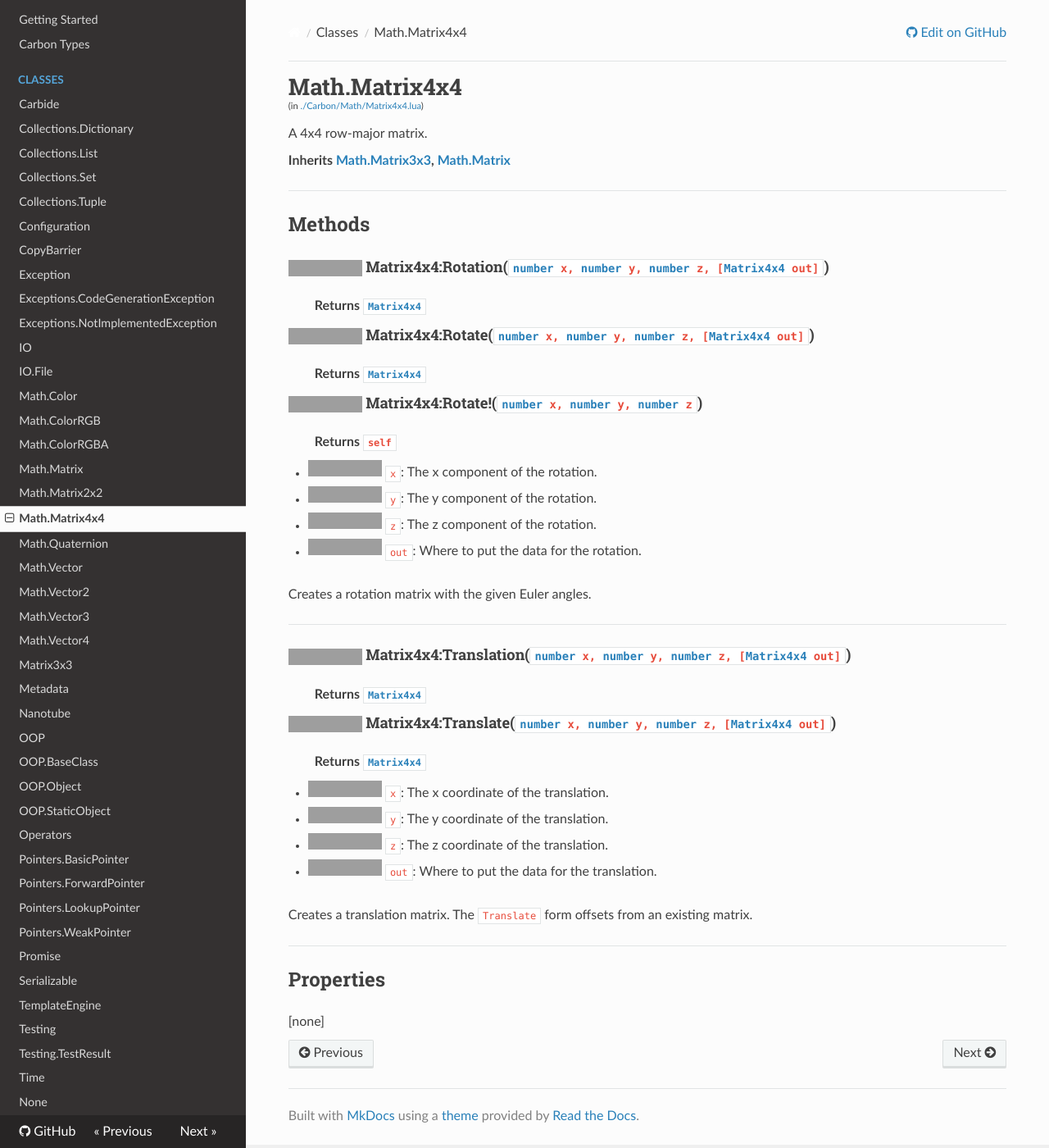
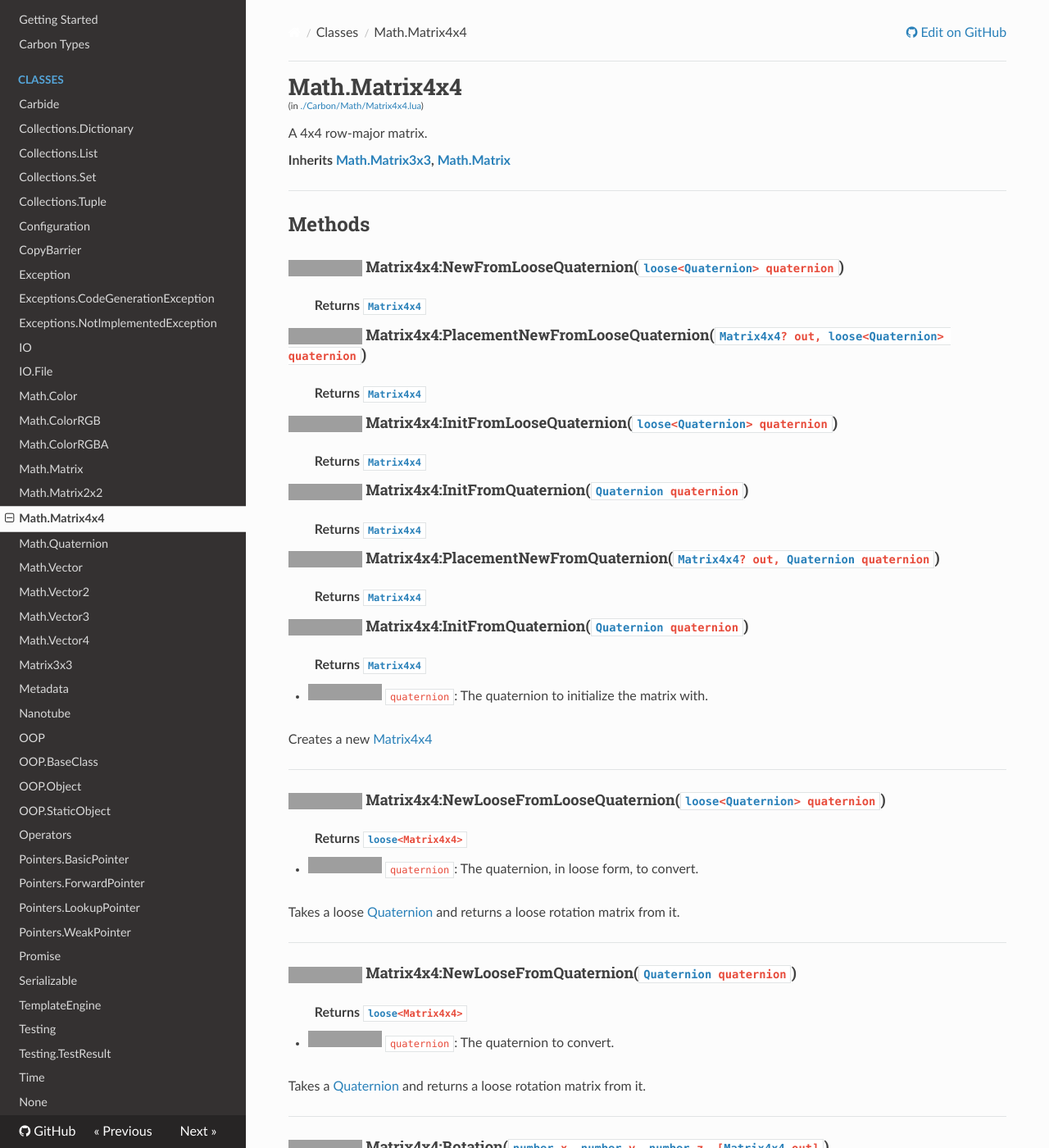
Before and after one commit to lua-carbon/carbon, an MkDocs documentation site: the page built from docs/Classes/Math.Matrix4x4.md, in a window 1280 px wide and 1400 px high. Shown: the whole window at 82% size. Built offline with MkDocs 1.6.1, drawn with Linux system fonts in a browser that asks for light colours; nearby versions of some CDN libraries; old or Windows-style settings are respelled for this version of MkDocs; grey boxes are pictures that could not be loaded.

Commit message:
Matrix fleshing out, vector and quaternion filling

```diff
--- a/docs/Classes/Math.Matrix4x4.md
+++ b/docs/Classes/Math.Matrix4x4.md
@@ -8,6 +8,44 @@ A 4x4 row-major matrix.
 
 <hr />
 ## Methods
+<h4 class="method-name"><img class="doc-image" alt="public" src="https://img.shields.io/badge/class-public-11b237.svg?style=flat-square" /> Matrix4x4:NewFromLooseQuaternion(<code><a href="Types#loose">loose</a>&lt;<a href="Classes/Quaternion">Quaternion</a>&gt; quaternion</code>)</h4>
+**<span class="method-returns">Returns <code><a href="Classes/Math.Matrix4x4">Matrix4x4</a></code></span>**
+<h4 class="method-name"><img class="doc-image" alt="public" src="https://img.shields.io/badge/class-public-11b237.svg?style=flat-square" /> Matrix4x4:PlacementNewFromLooseQuaternion(<code><a href="Classes/Math.Matrix4x4">Matrix4x4</a>? out, <a href="Types#loose">loose</a>&lt;<a href="Classes/Quaternion">Quaternion</a>&gt; quaternion</code>)</h4>
+**<span class="method-returns">Returns <code><a href="Classes/Math.Matrix4x4">Matrix4x4</a></code></span>**
+
+<h4 class="method-name"><img class="doc-image" alt="public" src="https://img.shields.io/badge/object-public-11b237.svg?style=flat-square" /> Matrix4x4:InitFromLooseQuaternion(<code><a href="Types#loose">loose</a>&lt;<a href="Classes/Quaternion">Quaternion</a>&gt; quaternion</code>)</h4>
+**<span class="method-returns">Returns <code><a href="Classes/Math.Matrix4x4">Matrix4x4</a></code></span>**
+
+<h4 class="method-name"><img class="doc-image" alt="public" src="https://img.shields.io/badge/class-public-11b237.svg?style=flat-square" /> Matrix4x4:InitFromQuaternion(<code><a href="Classes/Quaternion">Quaternion</a> quaternion</code>)</h4>
+**<span class="method-returns">Returns <code><a href="Classes/Math.Matrix4x4">Matrix4x4</a></code></span>**
+
+<h4 class="method-name"><img class="doc-image" alt="public" src="https://img.shields.io/badge/class-public-11b237.svg?style=flat-square" /> Matrix4x4:PlacementNewFromQuaternion(<code><a href="Classes/Math.Matrix4x4">Matrix4x4</a>? out, <a href="Classes/Quaternion">Quaternion</a> quaternion</code>)</h4>
+**<span class="method-returns">Returns <code><a href="Classes/Math.Matrix4x4">Matrix4x4</a></code></span>**
+
+<h4 class="method-name"><img class="doc-image" alt="public" src="https://img.shields.io/badge/object-public-11b237.svg?style=flat-square" /> Matrix4x4:InitFromQuaternion(<code><a href="Classes/Quaternion">Quaternion</a> quaternion</code>)</h4>
+**<span class="method-returns">Returns <code><a href="Classes/Math.Matrix4x4">Matrix4x4</a></code></span>**
+
+- <img class="doc-image" alt="required" src="https://img.shields.io/badge/%20-required-ff9600.svg?style=flat-square" />  `quaternion`: The quaternion to initialize the matrix with.
+
+Creates a new <a href="Classes/Math.Matrix4x4">Matrix4x4</a>
+
+<hr/>
+<h4 class="method-name"><img class="doc-image" alt="public" src="https://img.shields.io/badge/class-public-11b237.svg?style=flat-square" /> Matrix4x4:NewLooseFromLooseQuaternion(<code><a href="Types#loose">loose</a>&lt;<a href="Classes/Quaternion">Quaternion</a>&gt; quaternion</code>)</h4>
+**<span class="method-returns">Returns <code><a href="Types#loose">loose</a>&lt;Matrix4x4&gt;</code></span>**
+
+- <img class="doc-image" alt="required" src="https://img.shields.io/badge/%20-required-ff9600.svg?style=flat-square" />  `quaternion`: The quaternion, in loose form, to convert.
+
+Takes a loose <a href="Classes/Quaternion">Quaternion</a> and returns a loose rotation matrix from it.
+
+<hr/>
+<h4 class="method-name"><img class="doc-image" alt="public" src="https://img.shields.io/badge/class-public-11b237.svg?style=flat-square" /> Matrix4x4:NewLooseFromQuaternion(<code><a href="Classes/Quaternion">Quaternion</a> quaternion</code>)</h4>
+**<span class="method-returns">Returns <code><a href="Types#loose">loose</a>&lt;Matrix4x4&gt;</code></span>**
+
+- <img class="doc-image" alt="required" src="https://img.shields.io/badge/%20-required-ff9600.svg?style=flat-square" />  `quaternion`: The quaternion to convert.
+
+Takes a <a href="Classes/Quaternion">Quaternion</a> and returns a loose rotation matrix from it.
+
+<hr/>
 <h4 class="method-name"><img class="doc-image" alt="public" src="https://img.shields.io/badge/class-public-11b237.svg?style=flat-square" /> Matrix4x4:Rotation(<code><a href="Types#number">number</a> x, <a href="Types#number">number</a> y, <a href="Types#number">number</a> z, [<a href="Classes/Math.Matrix4x4">Matrix4x4</a> out]</code>)</h4>
 **<span class="method-returns">Returns <code><a href="Classes/Math.Matrix4x4">Matrix4x4</a></code></span>**
 <h4 class="method-name"><img class="doc-image" alt="public" src="https://img.shields.io/badge/object-public-11b237.svg?style=flat-square" /> Matrix4x4:Rotate(<code><a href="Types#number">number</a> x, <a href="Types#number">number</a> y, <a href="Types#number">number</a> z, [<a href="Classes/Math.Matrix4x4">Matrix4x4</a> out]</code>)</h4>
```
Also changed, not shown: docs/Classes/Math.Vector.md (+10 -1 lines), 4 other files.
